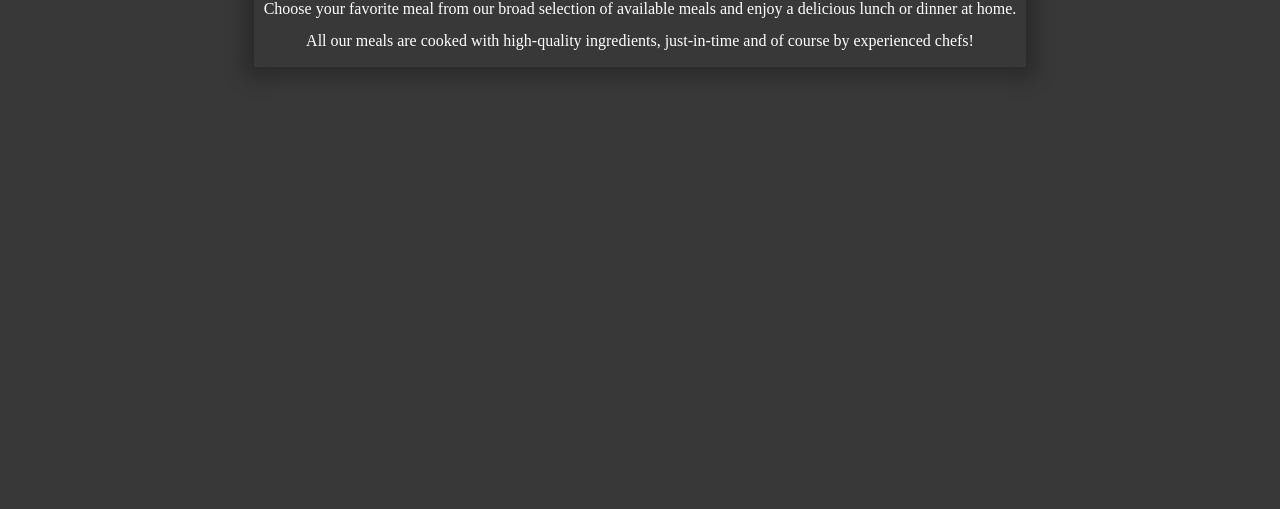
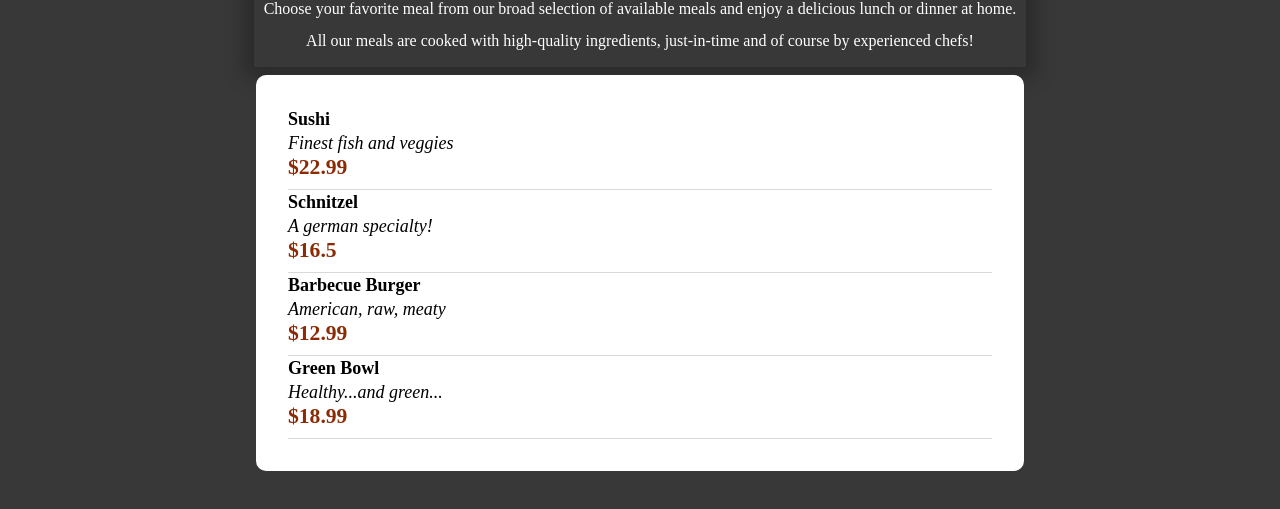
Before and after one commit to dkisan/RestaurantWebsiteFrontend, a React (Vite) app: page / in a window 1280 px wide. Shown: the part 233-742 px from the top of the page. Built offline with nearby package versions, Linux system fonts and the light colour scheme.

Commit message:
visible items

```diff
--- a/src/App.jsx
+++ b/src/App.jsx
@@ -1,5 +1,6 @@
 import './App.css'
 import Header from './components/Layout/Header'
+import AvailableMeals from './components/Meals/AvailableMeals'
 import Summary from './components/Meals/Summary'
 
 function App() {
@@ -8,6 +9,7 @@ function App() {
     <>
       <Header />
       <Summary/>
+      <AvailableMeals/>
     </>
   )
 }
--- /dev/null
+++ b/src/components/Meals/AvailableMeals.jsx
@@ -0,0 +1,44 @@
+import classes from './AvailableMeals.module.css'
+
+const DUMMY_MEALS = [
+    {
+        id: 'm1',
+        name: 'Sushi',
+        description: 'Finest fish and veggies',
+        price: 22.99,
+    },
+    {
+        id: 'm2',
+        name: 'Schnitzel',
+        description: 'A german specialty!',
+        price: 16.5,
+    },
+    {
+        id: 'm3',
+        name: 'Barbecue Burger',
+        description: 'American, raw, meaty',
+        price: 12.99,
+    },
+    {
+        id: 'm4',
+        name: 'Green Bowl',
+        description: 'Healthy...and green...',
+        price: 18.99,
+    },
+];
+
+const AvailableMeals = () => {
+    return (
+        <div className={classes.ameals}>
+            {DUMMY_MEALS.map((am) => {
+                return <div key={am.id} className={classes.alist}>
+                    <li className={classes.aname}>{am.name}</li>
+                    <li className={classes.adesc}>{am.description}</li>
+                    <li className={classes.aprice}>${am.price}</li>
+                </div>
+            })}
+        </div>
+    )
+}
+
+export default AvailableMeals;
--- /dev/null
+++ b/src/components/Meals/AvailableMeals.module.css
@@ -0,0 +1,29 @@
+.ameals {
+    list-style-type: none;
+    background-color: white;
+    width: 60vw;
+    margin: 5vh auto;
+    padding: 2rem;
+    border-radius: 10px;
+    line-height: 1.5rem;
+    font-size: large;
+}
+
+.alist {
+    padding-bottom: 10px;
+    border-bottom: 1px solid rgba(0, 0, 0, 0.15);
+}
+
+.aname {
+    font-weight: bold;
+}
+
+.adesc {
+    font-style: italic;
+}
+
+.aprice {
+    font-size: larger;
+    font-weight: bold;
+    color: #8a2b06;
+}
```
